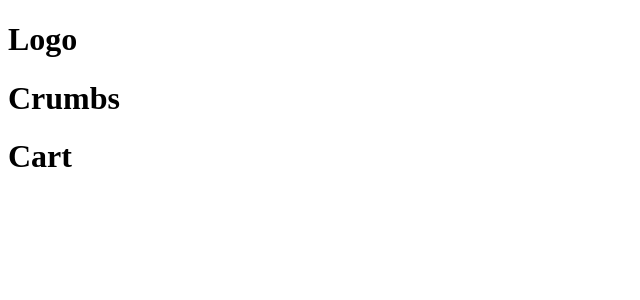
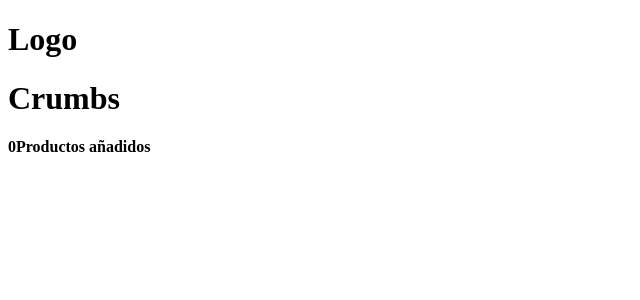
Before and after one commit to javiertaccone/frontend_test, a React (Vite) app: page /detail/1 in a window 1280 px wide. Shown: the top 300 px of the page, without its empty margins (0-640 px from the left). Built offline with nearby package versions, Linux system fonts and the light colour scheme; no server answers.

Commit message:
Se agregó CartContext, el carrito ya guarda el conteo de productos agregados

```diff
--- a/src/components/atoms/Add.jsx
+++ b/src/components/atoms/Add.jsx
@@ -1,7 +1,11 @@
 import axios from "axios"
 import { API_URL } from "../../constants/env"
+import { useContext } from "react"
+import { CartContext } from "../../context/CartContext"
 
 const Add = ({ selectColor, selectMemory , product }) => {
+
+    const { addNewProduct } = useContext(CartContext)
 
     const sendData = () => {
         axios.post(`${API_URL}api/cart`,{
@@ -18,7 +22,10 @@ const Add = ({ selectColor, selectMemory , product }) => {
     }
 
     return (
-        <button onClick={sendData}>Agregar</button>
+        <>
+            <button onClick={sendData}>Agregar</button>
+            <button onClick={addNewProduct}>Agregar</button>
+        </>
     )
 
 }
--- a/src/components/atoms/Cart.jsx
+++ b/src/components/atoms/Cart.jsx
@@ -1,7 +1,12 @@
+import { useContext } from "react"
+import { CartContext } from "../../context/CartContext"
+
 const Cart = () => {
 
+    const { addProducts } = useContext(CartContext)
+
     return (
-        <h1>Cart</h1>
+        <h4>{addProducts}Productos añadidos</h4>
     )
 
 }
--- a/src/components/molecules/Actions.jsx
+++ b/src/components/molecules/Actions.jsx
@@ -27,8 +27,8 @@ const Actions = ({ product }) => {
 
   return (
     <>
-      <h1>select color: {selectColor}</h1>
-      <h1>selec memory: {selectMemory}</h1>
+      <p>select color: {selectColor}</p>
+      <p>selec memory: {selectMemory}</p>
       <Colors product={product} changeColor={changeColor} />
       <Memory product={product} changeMemory={changeMemory} />
       <Add product={product} selectColor={selectColor} selectMemory={selectMemory} />
--- /dev/null
+++ b/src/context/CartContext.jsx
@@ -0,0 +1,22 @@
+import { createContext } from "react"
+import { useState } from "react"
+
+const CartContext = createContext()
+
+const CartContextProvider = ({ children }) => {
+
+    const [ addProducts, setAddProducts] = useState(0)
+
+    const addNewProduct = () => {
+        setAddProducts(addProducts+1)
+    }
+
+    return (
+        <CartContext.Provider value={{addProducts , addNewProduct}}>
+            {children}
+        </CartContext.Provider>
+    )
+
+}
+
+export { CartContext, CartContextProvider }
--- a/src/context/ProductContext.jsx
+++ b/src/context/ProductContext.jsx
@@ -4,7 +4,7 @@ import axios from "axios"
 
 const ProductContext = createContext()
 
-const ProductContextProvider = ( {children} ) => {
+const ProductContextProvider = ({ children }) => {
     const [product, setProduct] = useState([])
     const [load, setLoad] = useState(true)
 
--- a/src/context/SearchContext.jsx
+++ b/src/context/SearchContext.jsx
@@ -3,7 +3,7 @@ import { ProductContext } from "./ProductContext";
 
 const SearchContext = createContext()
 
-const SearchContextProvider  = ( {children} ) => {
+const SearchContextProvider  = ({ children }) => {
 
     const [filter, setFilter] = useState("")
     const { product } = useContext(ProductContext)
```
Also changed, not shown: src/main.jsx (+6 -1 lines).
